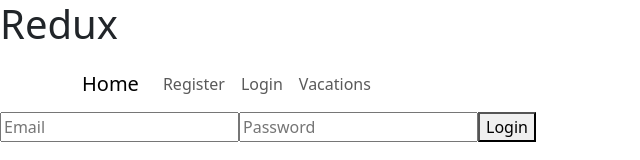
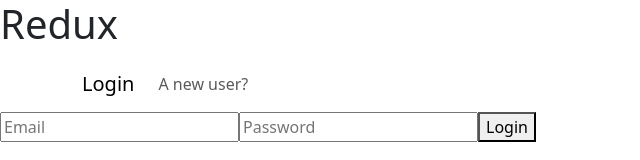
Before and after one commit to ShakedKelman/project_3, a React (Create React App) app in the folder front_end/: page /login in a window 1280 px wide. Shown: the top 160 px of the page, without its empty margins (0-640 px from the left). Built offline with nearby package versions, Linux system fonts and the light colour scheme.

Commit message:
changes home page to login and register- when logged or reg the vacations nav appears

```diff
--- a/front_end/src/components/NavbarWeb.tsx
+++ b/front_end/src/components/NavbarWeb.tsx
@@ -1,16 +1,25 @@
 import React from 'react';
 import { Container, Nav, Navbar } from 'react-bootstrap';
 import { Link } from 'react-router-dom'; // Import Link for navigation
+import { useSelector } from 'react-redux';
+import { RootState } from '../store/store'; // Adjust import path as needed
 
 const NavbarWeb: React.FC = () => {
+    const authStatus = useSelector((state: RootState) => state.auth.status);
+
     return (
         <Navbar className="navbar-lilac" variant="light">
             <Container>
-                <Navbar.Brand as={Link} to="/">Home</Navbar.Brand> {/* Link to home or main page */}
+                <Navbar.Brand as={Link} to={authStatus === 'succeeded' ? "/" : "/login"}>
+                    {authStatus === 'succeeded' ? 'Home' : 'Login'}
+                </Navbar.Brand>
                 <Nav className="me-auto">
-                    <Nav.Link as={Link} to="/register">Register</Nav.Link> {/* Link to Register page */}
-                    <Nav.Link as={Link} to="/login">Login</Nav.Link> {/* Link to Login page */}
-                    <Nav.Link as={Link} to="/vacations">Vacations</Nav.Link> {/* Link to Vacations page */}
+                    {authStatus === 'succeeded' && (
+                        <Nav.Link as={Link} to="/vacations">Vacations</Nav.Link> // Link to Vacations page
+                    )}
+                    {authStatus !== 'succeeded' && (
+                        <Nav.Link as={Link} to="/register">A new user?</Nav.Link> // Link to Register page
+                    )}
                 </Nav>
             </Container>
         </Navbar>
--- a/front_end/src/components/SiteRoutes.tsx
+++ b/front_end/src/components/SiteRoutes.tsx
@@ -2,9 +2,9 @@
 import { Routes, Route, Navigate } from 'react-router-dom';
 import VacationCard from './VacationCard'; // Adjust import path as needed
 import LoginComponent from './Login';
+import RegisterComponent from './Register';
 import { useSelector } from 'react-redux';
 import { RootState } from '../store/store';
-import RegisterComponent from './Register';
 import AddVacationForm from './AddVactionForm';
 
 const SiteRoutes: React.FC = () => {
@@ -12,17 +12,22 @@
 
   return (
     <Routes>
+      {/* Public Routes */}
       <Route path="/login" element={<LoginComponent />} />
-      {/* <Route path="/register" element={<RegisterComponent />} /> */}
       <Route path="/register" element={<RegisterComponent />} />
-      <Route path="/" element={<RegisterComponent />} />
 
+      {/* Redirect home to login page */}
+      <Route path="/" element={<Navigate to="/login" />} />
+
+      {/* Protected Routes */}
       <Route
         path="/vacations"
         element={authStatus === 'succeeded' ? <VacationCard /> : <Navigate to="/login" />}
       />
-                <Route path="/add-vacation" element={<AddVacationForm />} />
-
+      <Route
+        path="/add-vacation"
+        element={authStatus === 'succeeded' ? <AddVacationForm /> : <Navigate to="/login" />}
+      />
     </Routes>
   );
 };
```
